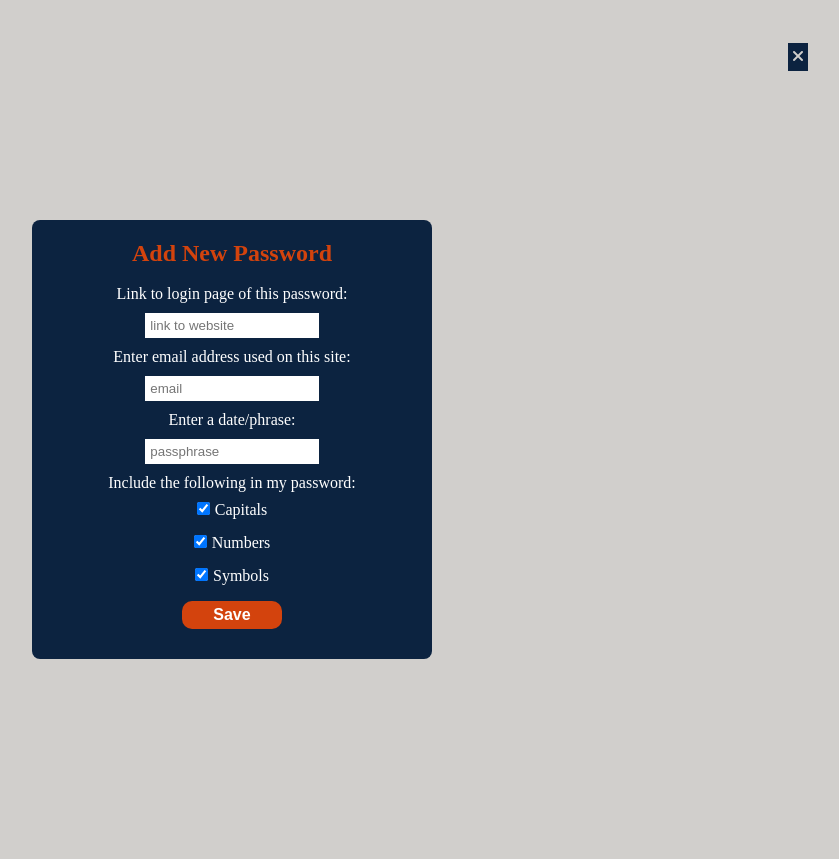
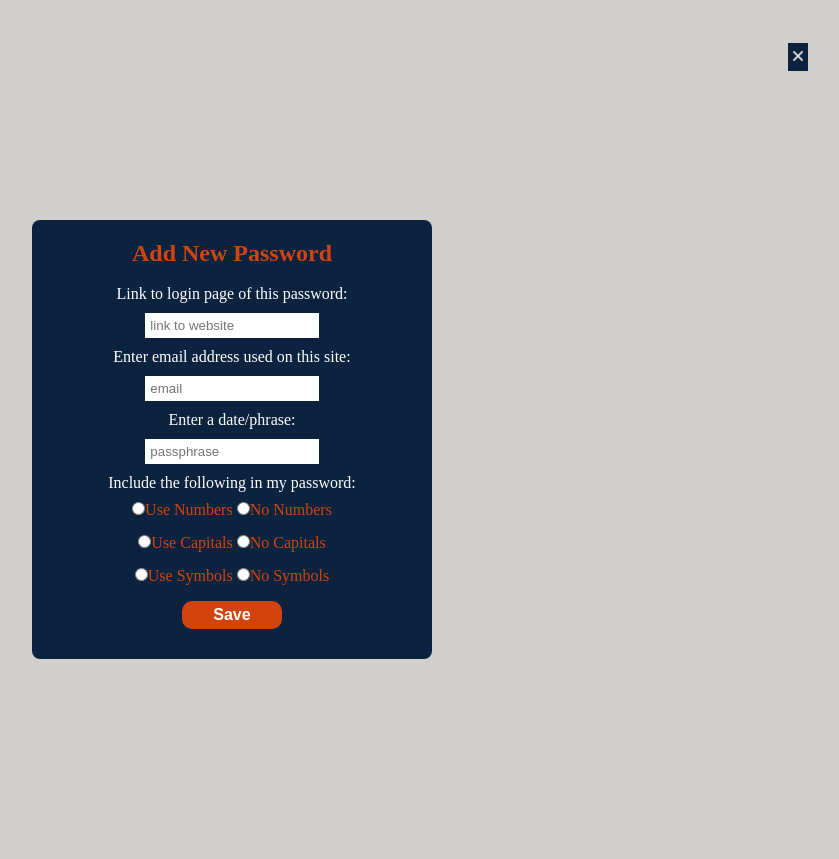
Before and after one commit to davidcon05/django-app, a Django app: page / in a window 1280 px wide, after a click on "Create". Shown: the part 21-880 px from the top of the page, without its empty margins (408-1247 px from the left). Run offline with Django 3.2, Linux system fonts and the light colour scheme; a user stored in the database is signed in; data comes from the database, SQL or seed files in the repository; parts of the project's set-up code (start-up, migrations or seed data) failed here and were passed over.

Commit message:
views create_password works with radio btns

```diff
--- a/ROWDYPM/views.py
+++ b/ROWDYPM/views.py
@@ -256,9 +256,9 @@ def home(request):
         # Store new password
 
         elif "add-password" in request.POST:
-            numbersBoolean = request.POST.get("numbersBoolean")
-            capitalsBoolean = request.POST.get("capitalsBoolean")
-            symbolsBoolean = request.POST.get("symbolsBoolean")
+            numbersBoolean = request.POST.get("numbersBoolean", False) if True else False
+            capitalsBoolean = request.POST.get("capitalsBoolean", False) if True else False
+            symbolsBoolean = request.POST.get("symbolsBoolean", False) if True else False
             url = request.POST.get("url")
             email = request.POST.get("email")
             passphrase = request.POST.get("passphrase")
--- a/templates/home.html
+++ b/templates/home.html
@@ -110,12 +110,13 @@
                     <input type="password" name="passphrase" placeholder="passphrase">
                     <p style="color:white;">Include the following in my password:</p>
                     <div>
-                        <input type="checkbox" id="capitalsBoolean" name="capitalsBoolean" value="True" style="width: auto; align-content: start; " checked>
-                        <label for="capitals" style="color: white; margin-left: 1px">Capitals</label><br>
-                        <input type="checkbox" id="numbersBoolean" name="numbersBoolean" value="True" style="width: auto; align-content: start;  " checked>
-                        <label for="numbersBoolean" style="align-content: start; color: white; margin-left: 1px">Numbers</label><br>
-                        <input type="checkbox" id="symbolsBoolean" name="symbolsBoolean" value="True" style="width: auto; align-content: start;  " checked>
-                        <label for="symbolsBoolean" style="align-content: start; color: white; margin-left: 1px">Symbols</label><br>
+                        <label for="n_box1" style="width: auto; align-content: start; "><input type="radio" name="numbersBoolean" value="True" id="n_box1"style="width: auto; align-content: start; ">Use Numbers</label>
+                        <label for="n_box2" style="width: auto; align-content: start; "><input type="radio" name="numbersBoolean" value="False" id="n_box2" style="width: auto; align-content: start; ">No Numbers</label><br>
+                        <label for="c_box1" style="width: auto; align-content: start; "><input type="radio" name="capitalsBoolean" value="True" id="c_box1"style="width: auto; align-content: start; ">Use Capitals</label>
+                        <label for="c_box2" style="width: auto; align-content: start; "><input type="radio" name="capitalsBoolean" value="False" id="c_box2" style="width: auto; align-content: start; ">No Capitals</label><br>
+                        <label for="s_box1" style="width: auto; align-content: start; "><input type="radio" name="symbolsBoolean" value="True" id="s_box1"style="width: auto; align-content: start; ">Use Symbols</label>
+                        <label for="s_box2" style="width: auto; align-content: start; "><input type="radio" name="symbolsBoolean" value="False" id="s_box2" style="width: auto; align-content: start; ">No Symbols</label><br>
+
                         <input type="submit" value="Save" name="add-password" class="button" style="width:auto;">
                     </div>
                 </form>
@@ -128,7 +129,7 @@
             {% for password in passwords %}
             <div class="card">
                 <!--Delete Option for Password-->
-                <h2><a href="javascript:;" style="color: black;" onMouseOver="this.style.color='#0c2340'" onMouseOut="this.style.color='#000'" onclick="document.getElementById('delete-btn{{password.id}}').click();">Delete</a></h2>
+                <h3><a href="javascript:;" style="color: black; :hover: white;" onclick="document.getElementById('delete-btn{{password.id}}').click();">Delete</a></h3>
                     <form hidden="true" action="." method="POST">
                         {% csrf_token %}
                         <input type="text" hidden="true" name="password_id" value="{{password.id}}">
```
